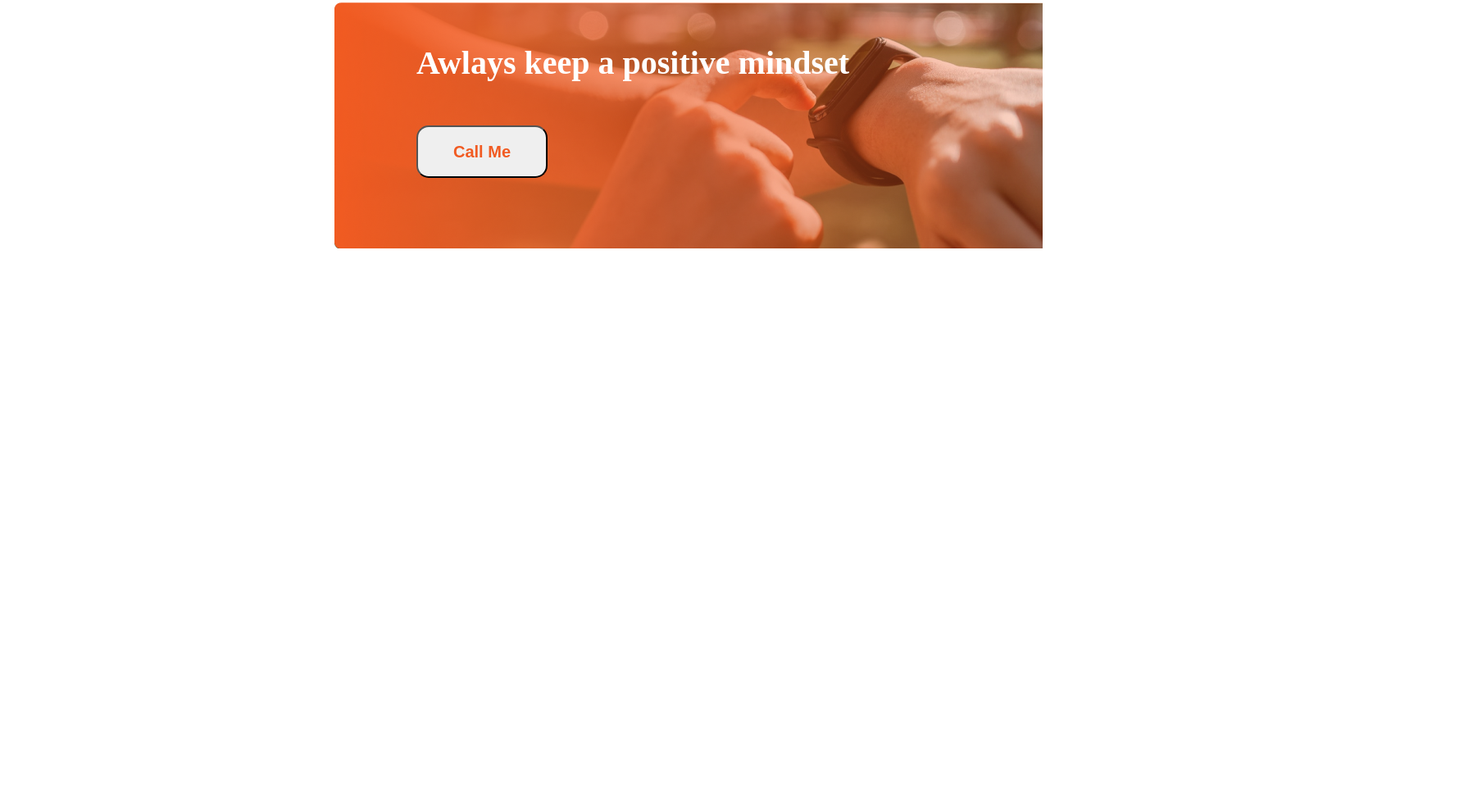
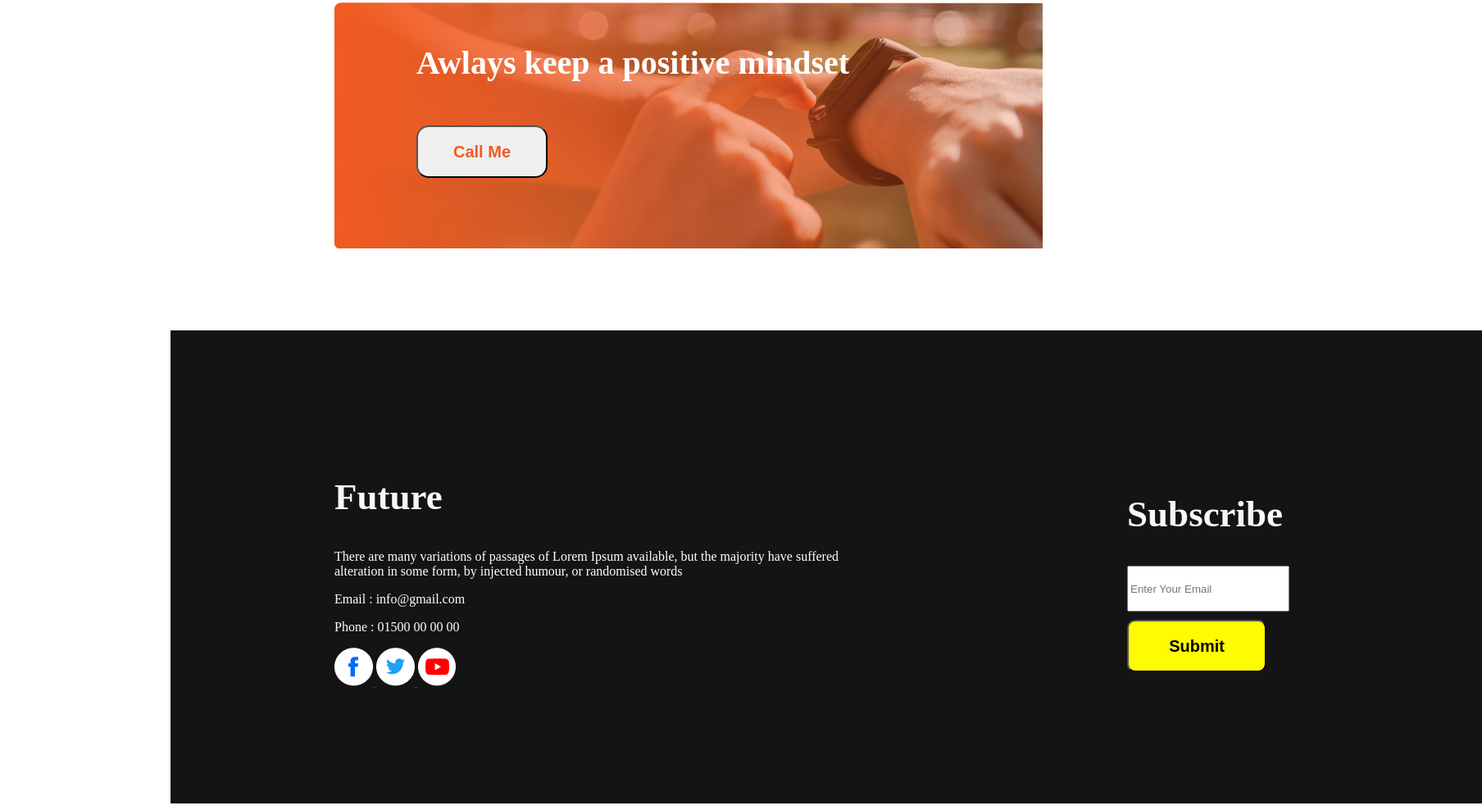
Before and after one commit to najibvai/first-assignment, a plain HTML site: page index.html in a window 1280 px wide. Shown: the part 2308-3296 px from the top of the page at 82% size, 1808 px wide, since content can reach past the window. Before the commit the page ends 2619 px from the top, so only its background shows below. Drawn offline with Linux system fonts and the light colour scheme.

Commit message:
footer style added

```diff
--- a/index.html
+++ b/index.html
@@ -64,6 +64,31 @@
             <button class="call-btn">Call Me</button>
             </div>
         </div>
+        <!--contact section-->
+        <section class="contact">
+            <div class="contact-summary">
+                <h2 class="contact-title">Future</h2>
+                <p class="contact-description">There are many variations of passages of Lorem Ipsum available, but the majority have suffered<br> alteration in some form, by injected humour, or randomised words</p>
+                <p class="contact-description">Email : info@gmail.com</p>
+                <p class="contact-description">Phone : 01500 00 00 00</p>
+                <a href="">
+                    <img src="images/icons/fb.png" alt="">
+                </a>
+                <a href="">
+                    <img src="images/icons/twitter.png" alt="">
+                </a>
+                <a href="">
+                    <img src="images/icons/youtube.png" alt="">
+                </a>
+            </div>
+            <div class="last-contact">
+                <h2 class="contact-title">Subscribe</h2>
+                <form>
+                    <input type="text" name="" id="" placeholder="Enter Your Email">
+                </form>
+                <button class="second-call-btn">Submit</button>
+            </div>
+        </section>
     </main>
 
 </body>
--- a/style/assignment.css
+++ b/style/assignment.css
@@ -112,9 +112,51 @@ section li {
     width: 160px;
     height: 64px;
     font-weight: 600;
-font-size: 20px;
-color: #F15B22;
+    font-size: 20px;
+    color: #F15B22;
     margin-top: 150px;
     border-radius: 15px;
     position: absolute;
 }
+
+.contact {
+    display: flex;
+    gap: 352px;
+    width: 1600px;
+    height: 577px;
+    margin-top: 100px;
+    margin-left: 200px;
+    background: #151414;
+    align-items: center;
+}
+
+.contact-summary {
+    margin-left: 200px;
+}
+
+.contact-title {
+    font-weight: 700;
+    font-size: 45px;
+    color: #F8F8F8;
+}
+
+.contact-description {
+    font-weight: 400;
+    font-size: 16px;
+    color: #FFFFFF;
+}
+
+.last-contact input {
+    width: 100%;
+    height: 50px;
+}
+
+.second-call-btn {
+    width: 170.11px;
+    height: 64px;
+    margin-top: 10px;
+    background-color: rgb(255, 251, 0);
+    border-radius: 10px;
+    font-weight: 600;
+    font-size: 20px;
+}
```
